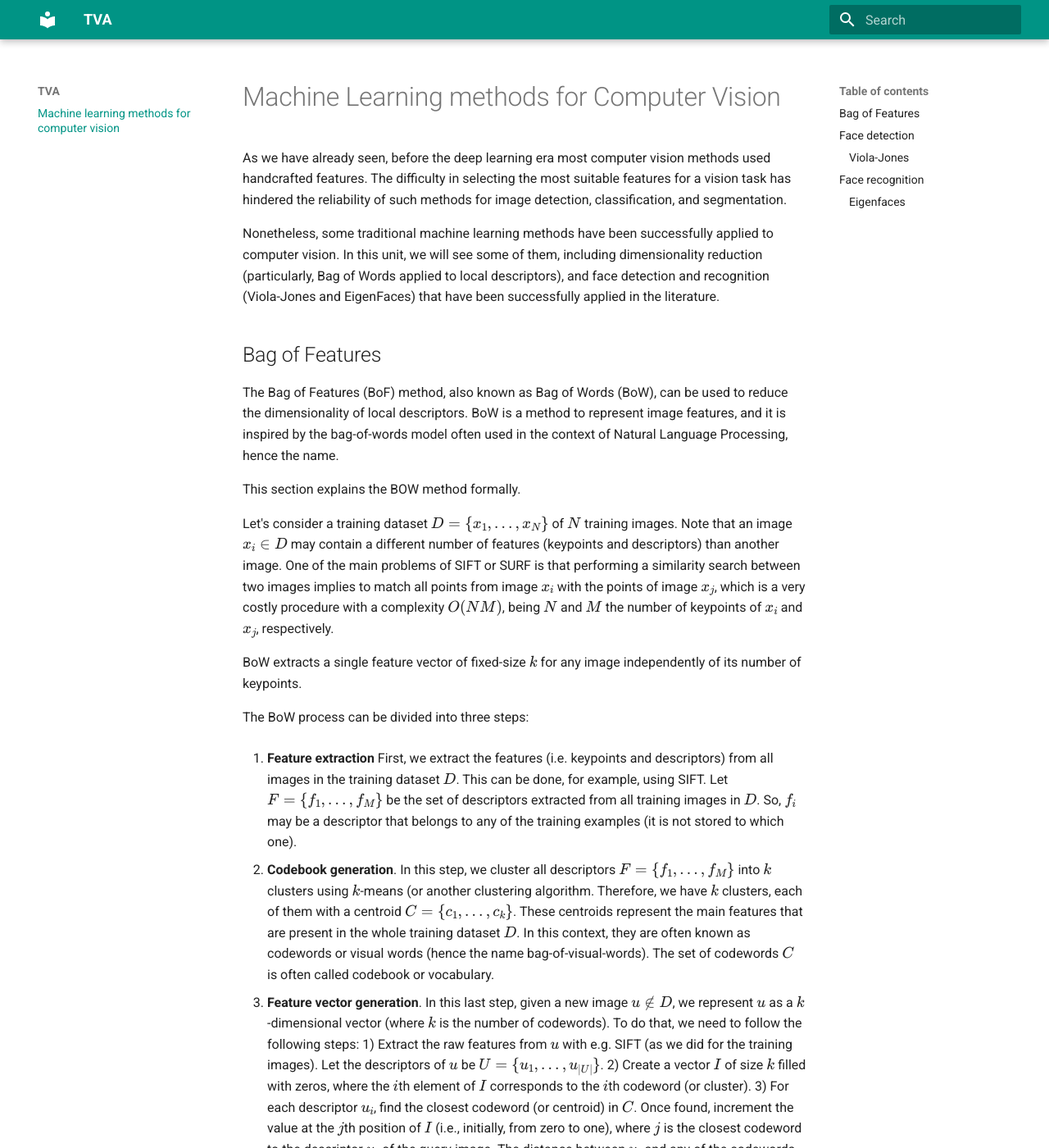
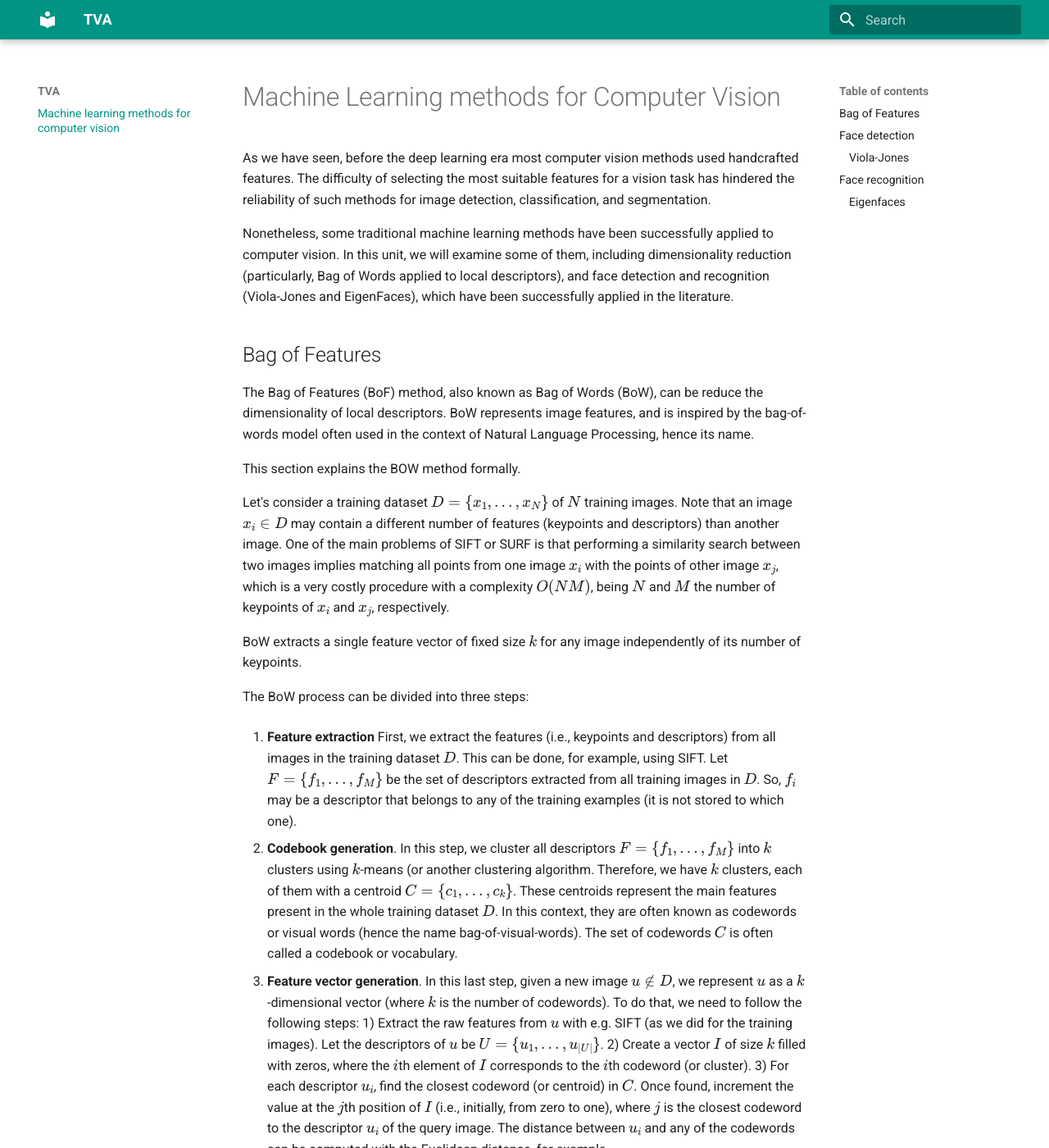
Before and after one commit to pertusa/tva, an MkDocs documentation site: the page built from docs/mltva.md, in a window 1280 px wide and 1400 px high. Shown: the whole window at 82% size. Built offline with MkDocs 1.6.1 and Material for MkDocs 9.7.7, drawn with Linux system fonts in a browser that asks for light colours; formulas are drawn with MathJax 3; some of the changed text lies outside the part shown.

Commit message:
Updated 25

```diff
--- a/docs/mltva.md
+++ b/docs/mltva.md
@@ -1,28 +1,28 @@
 # Machine Learning methods for Computer Vision
 
-As we have already seen, before the deep learning era most computer vision methods used handcrafted features. The difficulty in selecting the most suitable features for a vision task has hindered the reliability of such methods for image detection, classification, and segmentation.
+As we have seen, before the deep learning era most computer vision methods used handcrafted features. The difficulty of selecting the most suitable features for a vision task has hindered the reliability of such methods for image detection, classification, and segmentation.
 
-Nonetheless, some traditional machine learning methods have been successfully applied to computer vision. In this unit, we will see some of them, including dimensionality reduction (particularly, Bag of Words applied to local descriptors), and face detection and recognition (Viola-Jones and EigenFaces) that have been successfully applied in the literature.
+Nonetheless, some traditional machine learning methods have been successfully applied to computer vision. In this unit, we will examine some of them, including dimensionality reduction (particularly, Bag of Words applied to local descriptors), and face detection and recognition (Viola-Jones and EigenFaces), which have been successfully applied in the literature.
 
 ## Bag of Features
 
-The Bag of Features (BoF) method, also known as Bag of Words (BoW), can be used to reduce the dimensionality of local descriptors.  BoW is a method to represent image features, and it is inspired by the bag-of-words model often used in the context of Natural Language Processing, hence the name.
+The Bag of Features (BoF) method, also known as Bag of Words (BoW), can be reduce the dimensionality of local descriptors.  BoW represents image features, and is inspired by the bag-of-words model often used in the context of Natural Language Processing, hence its name.
 
 This section explains the BOW method formally.
 
-Let's consider a training dataset \(𝐷=\{𝑥_1,…,𝑥_𝑁\}\) of \(𝑁\) training images. Note that an image \(𝑥_𝑖\in 𝐷\) may contain a different number of features (keypoints and descriptors) than another image. One of the main problems of SIFT or SURF is that performing a similarity search between two images implies to match all points from image \(x_i\) with the points of image \(x_j\), which is a very costly procedure with a complexity \(O(NM)\), being \(N\) and \(M\) the number of keypoints of \(x_i\) and \(x_j\), respectively.
+Let's consider a training dataset \(𝐷=\{𝑥_1,…,𝑥_𝑁\}\) of \(𝑁\) training images. Note that an image \(𝑥_𝑖\in 𝐷\) may contain a different number of features (keypoints and descriptors) than another image. One of the main problems of SIFT or SURF is that performing a similarity search between two images implies matching all points from one image \(x_i\) with the points of other image \(x_j\), which is a very costly procedure with a complexity \(O(NM)\), being \(N\) and \(M\) the number of keypoints of \(x_i\) and \(x_j\), respectively.
 
-BoW extracts a single feature vector of fixed-size \(𝑘\) for any image independently of its number of keypoints.
+BoW extracts a single feature vector of fixed size \(𝑘\) for any image independently of its number of keypoints.
 
 <!-- Explicación: https://ai.stackexchange.com/questions/21914/what-are-bag-of-features-in-computer-vision -->
 
 The BoW process can be divided into three steps:
 
 1. **Feature extraction**
-   First, we extract the features (i.e. keypoints and descriptors) from all images in the training dataset \(𝐷\). This can be done, for example, using SIFT. Let \(𝐹=\{𝑓_1,…,𝑓_𝑀\}\) be the set of descriptors extracted from all training images in \(𝐷\). So, \(𝑓_𝑖\) may be a descriptor that belongs to any of the training examples (it is not stored to which one).
+   First, we extract the features (i.e., keypoints and descriptors) from all images in the training dataset \(𝐷\). This can be done, for example, using SIFT. Let \(𝐹=\{𝑓_1,…,𝑓_𝑀\}\) be the set of descriptors extracted from all training images in \(𝐷\). So, \(𝑓_𝑖\) may be a descriptor that belongs to any of the training examples (it is not stored to which one).
 
 2. **Codebook generation**.
-   In this step, we cluster all descriptors \(𝐹=\{𝑓_1,…,𝑓_𝑀\}\) into \(𝑘\) clusters using \(k\)-means (or another clustering algorithm. Therefore, we have \(𝑘\) clusters, each of them with a centroid \(𝐶=\{𝑐_1,…,𝑐_𝑘\}\). These centroids represent the main features that are present in the whole training dataset \(𝐷\). In this context, they are often known as codewords or visual words (hence the name bag-of-visual-words). The set of codewords \(𝐶\) is often called codebook or vocabulary.
+   In this step, we cluster all descriptors \(𝐹=\{𝑓_1,…,𝑓_𝑀\}\) into \(𝑘\) clusters using \(k\)-means (or another clustering algorithm. Therefore, we have \(𝑘\) clusters, each of them with a centroid \(𝐶=\{𝑐_1,…,𝑐_𝑘\}\). These centroids represent the main features present in the whole training dataset \(𝐷\). In this context, they are often known as codewords or visual words (hence the name bag-of-visual-words). The set of codewords \(𝐶\) is often called a codebook or vocabulary.
 
 3. **Feature vector generation**.
    In this last step, given a new image \(𝑢∉𝐷\), we  represent \(𝑢\) as a \(𝑘\)-dimensional vector (where \(𝑘\) is the number of codewords). To do that, we need to follow the following steps:
@@ -36,7 +36,7 @@
 
  As can be seen, an image can be represented by a histogram of codewords. In this example, for the sake of clarity there are only 4 codewords.
 
-Alternatively, rather than the codeword frequency, we can use the tf-idf. In that case, instead representing each image with a vector that contains the frequency of the codewords, it is represented with the frequency of the codewords weighted by their presence in other images.
+Alternatively, we can use the tf-idf rather than the codeword frequency. In that case, instead of representing each image with a vector containing the frequency of the codewords, it is represented with the frequency of the codewords weighted by their presence in other images.
 
 <!---
 ### Implementation in OpenCV
@@ -99,15 +99,15 @@
 
 ### Viola-Jones
 
-The Viola-Jones algorithm, developed by Paul Viola and Michael Jones in 2001, is a pioneering technique in computer vision for its use in real-time face detection. It's recognized for its speed and accuracy, making it particularly suitable for applications like surveillance and web cameras. It was groundbreaking for its time, providing a robust and efficient method for real-time face detection, and its principles are still used and built upon in more modern face detection technologies.
+The Viola-Jones algorithm, developed by Paul Viola and Michael Jones in 2001, is a pioneering technique in computer vision for real-time face detection. It's recognized for its speed and accuracy, making it particularly suitable for applications like surveillance and web cameras. The algorithm was groundbreaking for its time, providing a robust and efficient method for real-time face detection, and its principles are still used and built upon in more modern face detection technologies.
 
 The full paper is [in this link](https://www.cs.cmu.edu/~efros/courses/LBMV07/Papers/viola-cvpr-01.pdf), but here we are going to see a summary of its key components, that will be described in detail below:
 
 1. **Haar Features:**
-   The algorithm uses Haar-like features, which are simple rectangular patterns. These features are used to capture the presence of oriented contrasts between different regions of an image. For example, a feature might focus on the intensity difference between the eye region and the cheek region in a face.
+   The algorithm uses Haar-like features, which are simple rectangular patterns. These features capture the presence of oriented contrasts between different regions of an image. For example, a feature might focus on the intensity difference between the eye region and the cheek region in a face.
 
 2. **Integral image**
-   The Haar features are efficiently calculated using the integral image. This is a representation of an image that allows for the rapid calculation of the sum of pixel values in any rectangular area. In this representation, each point \((x, y)\) in the integral image contains the sum of the pixel values above and to the left of \((x, y)\), inclusive.
+   The Haar features are efficiently calculated using the integral image. This representation of an image allows for the rapid calculation of the sum of pixel values in any rectangular area. In this representation, each point \((x, y)\) in the integral image contains the sum of the pixel values above and to the left of \((x, y)\), inclusive.
 
 3. **Adaptive Boosting (AdaBoost):**
    AdaBoost is a supervised machine learning method based on boosting. In the context of the Viola-Jones algorithm, it is used to select a small number of important features from a larger set, and also to train classifiers that use these features.
@@ -130,16 +130,16 @@
 
 In these boxes, white represents 1, and black is -1. Therefore, when convolving a feature with a part of the image, the sum of the pixels which lie within the white rectangles are subtracted from the sum of pixels in the black rectangles.
 
-Tthe feature value will be around zero for “flat regions”, i.e., where all the pixels have the same value. A large feature value will be obtained in the regions where the pixels in the black and white rectangles are very different.
+The feature value will be around zero for “flat regions” where all the pixels have the same value. However, a large feature value will be obtained in regions where the pixels in the black and white rectangles are very different.
 
-As shown below, the following features have great importance in face detection since the eye region is darker than the cheeks, and also darker than the nose region.
+As shown below, the following features are very important in face detection since the eye region is darker than the cheeks, and also darker than the nose region.
 
 ![Haar features. Source: https://www.baeldung.com/cs/viola-jones-algorithm#:~:text=Viola%2DJones%20algorithm%20is%20a,primarily%20conceived%20for%20face%20detection.](images/fig2.jpeg)
 
 
 **2. Integral image**
 
-The Haar features could be computed on an image using convolutions, but since they are  "flat" (black or white), they can also be efficiently calculated using the integral image. Hence, the Haar-like features can be computed very quickly using the integral image representation.
+The Haar features can be computed on an image using convolutions, but since they are  "flat" (black or white), they can also be efficiently calculated using the integral image representation. Hence, the Haar-like features can be computed very quickly using this representation.
 
 The integral image is calculated as follows. Given a grayscale image \(I\), the integral image value \(ii(x, y)\) at the point \((x, y)\) is the sum of all the pixels above and to the left of \((x, y)\), inclusive:
 
@@ -174,9 +174,9 @@
 https://www.youtube.com/watch?v=O7J9Dl1cWmM
 -->
 
-Adaptive boosting is a boosting ensemble technique that sequentally trains weak classifiers to create a strong classifier.
+Adaptive boosting is a boosting ensemble technique that sequentially trains weak classifiers to form a strong classifier.
 
-You can see [this explanation with an associated video](https://www.analyticsvidhya.com/blog/2021/03/) to get an overview of the AdaBoost algorithm. Basically, at each iteration, a weak classifier is trained using as input the dataset giving higher weights to data points that were wrongly predicted by previous classifiers.
+You can view [this explanation with an associated video](https://www.analyticsvidhya.com/blog/2021/03/) to get an overview of the AdaBoost algorithm. Essentially, at each iteration, a weak classifier is trained using as input the dataset and assigning higher weights to data points that were wrongly predicted by previous classifiers.
 
 ![Adaboost. Source:https://www.analyticsvidhya.com/blog/2021/03/](images/adaboost.png)
 
@@ -187,31 +187,31 @@
 4. Repeat steps 2 and 3
 5. Get a weighted average of individual models
 
-At the end, a strong classifier is built with the weighted combination of individual models.
+Ultimately, a robust classifier is built with the weighted combination of individual models.
 
 In the context of Viola-Jones method, AdaBoost is used to select a small number of relevant visual features. Within any image sub-window, the total number of Harr-like features is very large (far larger than the number of pixels). In order to ensure fast classification, the learning process must exclude a large majority of the available features, and focus on a small set of critical features.
 
 Feature selection is achieved through a simple modification of AdaBoost: The weak learner is constrained so that each weak classifier returned depends only of a single feature. As a result, each stage of the boosting process  (which selects a new weak classifier) can be seen as a feature selection process.
 
-Viola-Jones selected the best 6000 features using feature selection, although with the best 200 features the method already achieved an accuracy of 95%.
+Viola-Jones used feature selection to select the best 6,000 features, although the method already achieved an accuracy of 95% with the best 200 features.
 
 The best two features chosen are shown in the previous figure (see 1. Haar features). They are focused on the detection of the eyes and the nose.
 
 **4. Classifier Cascades**
 
-The Viola-Jones method uses sliding windows on the image (originally of size 24x24) and, for each window, 6000 features are selected to detect if there is a face on a given region.
+The Viola-Jones method uses sliding windows on the image (originally of size 24x24) and, for each window, 6,000 features are selected to detect if there is a face on a given region.
 
-Nonetheless, with 6000 features the complexity is still too high for real-time processing, so the authors found another solution. In an image, most pixels do not correspond to faces, so they devised a method to quickly detect if a window had face pixels, and if not, discard it.
+Nonetheless, with 6,000 features the complexity is still too high for real-time processing, so the authors found another solution. Since most pixels in an image do not correspond to faces, they devised a method to quickly detect if a window had face pixels, and discard it if not.
 
-For this, Viola-Jones used a cascade of classifiers, also trained with AdaBoost. Instead of applying the 6000 features per window, the features were placed in different stages in a hierarchical manner (each with its own classifier). If in the first stage, the window returns that there is no face, it is discarded and the following ones are not considered. If it passes, the second phase is applied, and so on until the end is reached (if it passes all of them, then it is a face).
+To achieve this, Viola-Jones employed a cascade of classifiers, also trained with AdaBoost. Instead of applying the 6,000 features per window, the features were placed in different stages in a hierarchical manner (each with its own classifier). If in the first stage, the window returns that there is no face, it is discarded and the following ones are not considered. If it passes, the second stage is applied, and this continues until the final stage is reached (if it passes all stages, then it is a face).
 
 ![Cascade of classifiers. Source: Viola-Jones paper](images/cascadehaar.jpg)
 
-The 6000 features were separated into 38 stages with 1, 10, 25, 25 and 50 features in the first five stages, placing the best features first.
+The 6,000 features were separated into 38 stages with 1, 10, 25, 25 and 50 features in the first five stages, placing the best features first.
 
 ## Face recognition
 
-A facial recognition system aims to match a given human face against a dataset of faces. Such a system is typically employed to authenticate users through identity verification services, and typically works by pinpointing and measuring facial features from a given image.
+A facial recognition system aims to match a human face against a dataset of faces. Such a system is typically employed to authenticate users through identity verification services, and works by pinpointing and measuring facial features from a given image.
 
 Eigenfaces is a remarkable face recognition technique that has been widely used on devices before the deep learning era. We are going to describe it next.
 
@@ -236,7 +236,7 @@
 
 To better understand the eigenfaces method, in this section we follow the [explanation from Adrian Rosebrock](https://pyimagesearch.com/2021/05/10/opencv-eigenfaces-for-face-recognition/) that is summarized next.
 
- In order to train the eigenfaces algorithm, we need to form a single vector from the image. This is accomplished by flattening each image into a \(K^2\)-dim vector. All we have done here is taken a \(K×K\) image and concatenated all of the rows together, forming a single and long \(K^2\) list of grayscale pixel intensities.
+ To train the eigenfaces algorithm, we need to form a single vector from the image. This is accomplished by flattening each image into a \(K^2\)-dim vector. All we have done here is taken a \(K×K\) image and concatenated all of the rows together, forming a single and long \(K^2\) list of grayscale pixel intensities.
 
 ![Eigenfaces flattening](images/eigenfaces_face_flatten.png)
 
@@ -246,7 +246,7 @@
 
 Our entire training set is now contained in a single matrix, \(M\).
 
-Given this matrix M, we are now ready to apply **Principal Component Analysis (PCA)**, the cornerstone of the Eigenfaces algorithm.
+Given this matrix \(M\), we are now ready to apply **Principal Component Analysis (PCA)**, the cornerstone of the Eigenfaces algorithm.
 
 A complete review associated with the linear algebra underlying PCA is outside the scope of this lesson (for a detailed review of the algorithm, please see [Andrew Ng’s discussion on the topic](https://www.coursera.org/learn/machine-learning)), but the general outline of the algorithm follows:
 
@@ -272,7 +272,7 @@
 
 The image on the left is simply the average of all faces in our dataset, while the figures on the right show the most prominent deviations from the mean in our face dataset.
 
-This can be thought of as a visualization of the dimension in which people’s faces vary the most. Lighter regions correspond to higher variation, where darker regions correspond to little to no variation. Here, we can see that our eigenface representation captures considerable variance in the eyes, hair, nose, lips, and cheek structure.
+This can be thought of as a visualization of the dimension in which people’s faces differ the most. Lighter regions indicate greater variation, where darker regions correspond to little to no variation. Here, we can see that our eigenface representation captures considerable variance in the eyes, hair, nose, lips, and cheek structure.
 
 **Identifying faces using Eigenfaces**
 
@@ -293,15 +292,15 @@
 
 The third image pair has a much larger distance (9.81), indicating that the two faces presented to the Eigenfaces algorithm are not the same person.
 
-In practice, we often don’t rely on a simple k-NN algorithm for identification. Accuracy can be increased by using more advanced machine learning algorithms, such as Support Vector Machines (SVMs), Random Forests, etc.
+In practice, we often do not rely on a simple k-NN algorithm for identification. Accuracy can be increased by using more advanced machine learning algorithms, such as Support Vector Machines (SVMs), Random Forests, etc.
 
 **Discussion**
 
-Eigenfaces was one of the first successful applications of PCA to face recognition and has laid the groundwork for more sophisticated methods in computer vision and pattern recognition.
+Eigenfaces was one of the first successful applications of PCA for face recognition and has stablished the foundation for more sophisticated methods in computer vision and pattern recognition.
 
-Since a person's face is not recorded by a digital photograph, but instead as just a list of values (one value for each eigenface in the database used), much less space is taken for each person's face. Therefore, one of the main advantages of this method is efficiency: Reducing faces to weights on eigenfaces significantly reduces the amount of data to be processed. Another strength is that eigenfaces can generalize well to new faces not seen during training.
+Since a person's face is not represented by a digital photograph, but instead as a list of values (one for each eigenface in the database), significantly less space is needed for each face. Therefore, one of the main advantages of this method is efficiency: Reducing faces to weights on eigenfaces significantly reduces the amount of data to be processed. Another strength is that eigenfaces can generalize well to new faces not seen during training.
 
-However, eigenfaces have also some limitations. The method may struggle with variations in lighting, facial expressions, and pose. Also, it relies on a good alignment of faces in the  images.
+However, eigenfaces also have some limitations. The method may struggle with variations in lighting, facial expressions, and pose. Also, it relies on a good alignment of faces in the images.
 
 <!--
 
@@ -315,4 +314,4 @@
 
 -->
 
-Various extensions have been made to this approach. The [eigenfeatures](https://ieeexplore.ieee.org/abstract/document/531802) method combines facial metrics (measuring distance between facial features) with the eigenface representation. [Fisherfaces](https://cseweb.ucsd.edu/classes/wi14/cse152-a/fisherface-pami97.pdf) use linear discriminant analysis (LDA) and is less sensitive to variation in lighting and pose of the face.
+Various extensions have been made to this approach. The [eigenfeatures](https://ieeexplore.ieee.org/abstract/document/531802) method combines facial metrics (measuring distance between facial features) with the eigenface representation. [Fisherfaces](https://cseweb.ucsd.edu/classes/wi14/cse152-a/fisherface-pami97.pdf) use linear discriminant analysis (LDA) and are less sensitive to variations in lighting and facial pose.
```
Also changed, not shown: other parts of docs/mltva.md (+5 -6 lines).
